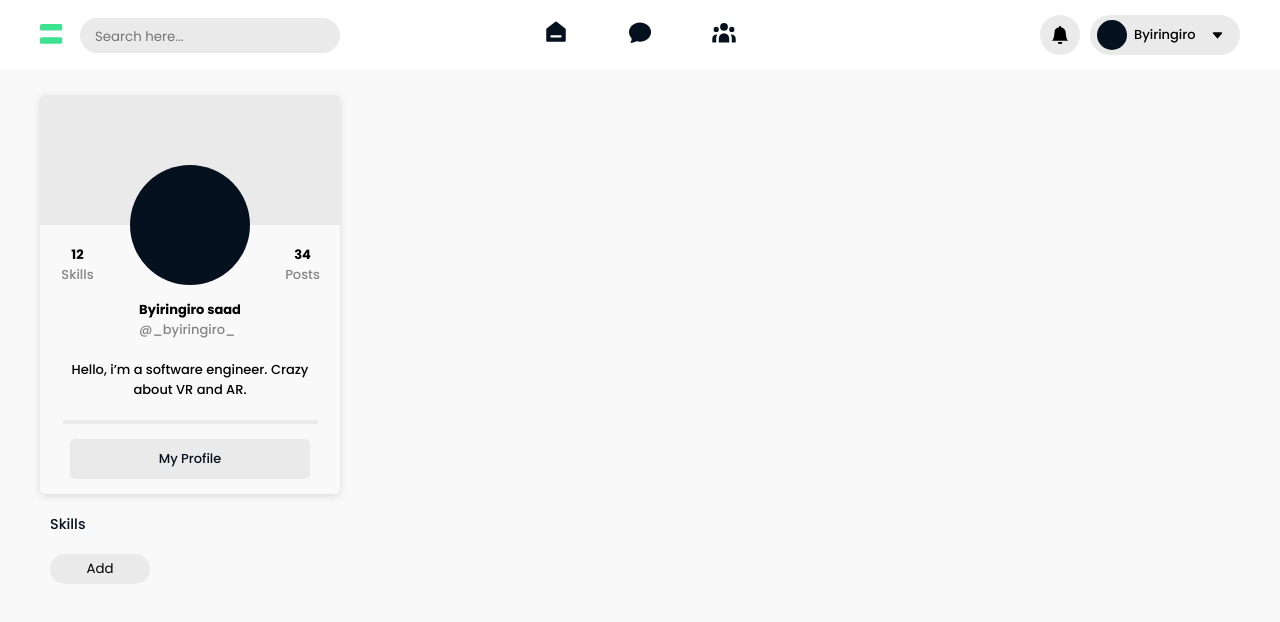
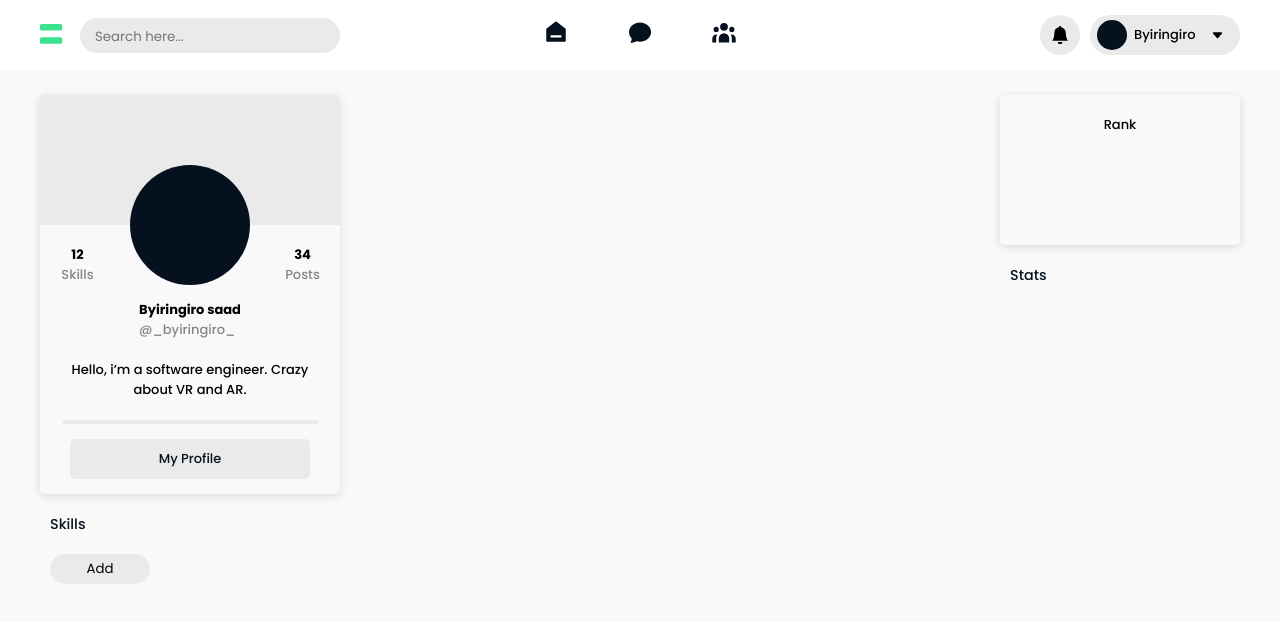
Before and after one commit to aamines/frontend, a React (Create React App) app: page /home in a window 1280 px wide. Shown: the top 622 px of the page. Built offline with nearby package versions, Linux system fonts and the light colour scheme; no server answers.

Commit message:
rank section of home

```diff
--- a/src/components/home/stats.jsx
+++ b/src/components/home/stats.jsx
@@ -4,7 +4,14 @@ import styled from "styled-components";
 const Stats = () => {
   return (
     <Container>
-      <div className="rank"></div>
+      <div className="rank">
+        <p className="head">Rank</p>
+      </div>
+      <div className="skills">
+        <div className="head">
+          <p>Stats</p>
+        </div>
+      </div>
     </Container>
   );
 };
@@ -15,6 +22,40 @@ const Container = styled.div`
   display: flex;
   flex-direction: column;
   align-items: center;
+
+  .rank {
+    width: 100%;
+    height: 150px;
+    border-radius: 5px;
+    padding: 20px;
+    display: flex;
+    flex-direction: column;
+    align-items: center;
+    box-shadow: rgba(99, 99, 99, 0.2) 0px 2px 8px 0px;
+  }
+
+  .skills {
+    width: 100%;
+    height: auto;
+    display: flex;
+    flex-direction: column;
+    align-items: flex-start;
+    padding: 0 10px;
+
+    .head {
+      width: 100%;
+      height: 60px;
+      display: flex;
+      align-items: center;
+      justify-content: flex-start !important;
+
+      p {
+        color: var(--dark);
+        font-size: 1.1em;
+        text-align: start;
+      }
+    }
+  }
 `;
 
 export default Stats;
--- a/src/pages/home.jsx
+++ b/src/pages/home.jsx
@@ -55,6 +55,11 @@ const Container = styled.div`
       width: 25%;
       height: auto;
     }
+
+    .stats {
+      width: 20%;
+      height: auto;
+    }
   }
 `;
 
```
